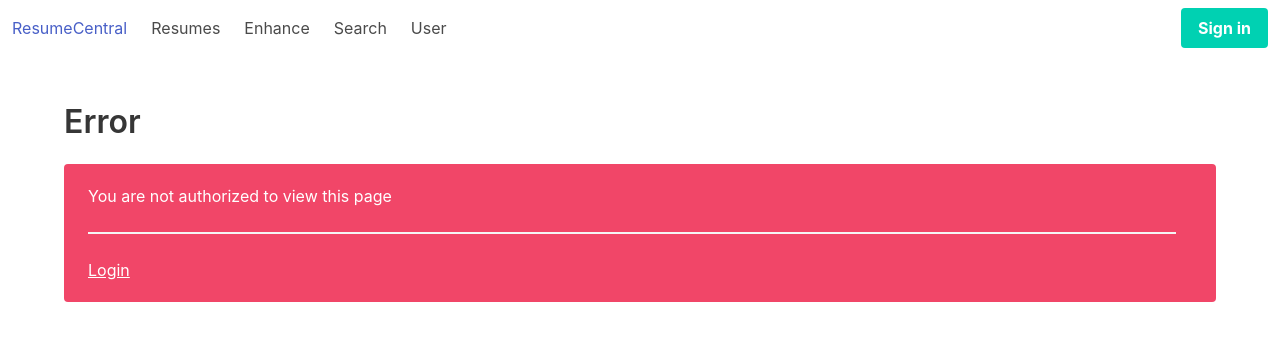
After one commit to pnd-andrei/SmartResume, a Django app: template resumecentral/src/api/templates/response/error.html in a window 1280 px wide. The commit adds this page. Shown: the top 349 px of the page. Run offline with Django 5.2, Linux system fonts and the light colour scheme; the template is opened without the code that fills it, so the values that code supplies are empty.

Commit message:
release mode

```diff
--- /dev/null
+++ b/resumecentral/src/api/templates/response/error.html
@@ -0,0 +1,27 @@
+<!DOCTYPE html>
+<html lang="en">
+<head>
+    <meta charset="UTF-8">
+    <title>Response</title>
+    <link rel="stylesheet" href="https://cdn.jsdelivr.net/npm/bulma@0.9.3/css/bulma.min.css">
+</head>
+<body>
+    {% include 'navbar/nav.html' %}
+
+    <section class="section">
+        <div class="container">
+            <h1 class="title">Error</h1>
+            <div>
+                <div class="notification is-danger">
+                    <h2>You are not authorized to view this page</h2>
+                    <hr>
+                    <div class="login">
+                        <a href="/login">Login</a>
+                    </div>
+                </div>
+            </div>
+
+        </div>
+    </section>
+</body>
+</html>
--- a/resumecentral/src/api/templates/resume/detail.html
+++ b/resumecentral/src/api/templates/resume/detail.html
@@ -16,14 +16,13 @@
                     <li class="subtitle is-size-6"><strong>{{ key }}:</strong> {{ val }}</li>
                 {% endfor %}
             </ul>
-            {% load static %}
             <br>
-            <embed width="800" height="600" src="{% static resource %}" type="application/pdf">
+            <embed width="800" height="600" src="/static{{ resource }}" type="application/pdf">
             <br>
             <br>
             <br>
             <div class="control">
-                <a style="margin-right: 15px;" class="button is-primary" href="{% static resource %}" download="cv">Download</a>
+                <a style="margin-right: 15px;" class="button is-primary" href="/static{{ resource }}" download="cv">Download</a>
                 <a onclick="return confirm('Are you sure you want to delete this cv?')" href="/resumes/delete/id={{id}}" class="button is-danger" type="submit">Delete</a>
             </div>
         </div>
--- a/resumecentral/src/api/views/resume/list.py
+++ b/resumecentral/src/api/views/resume/list.py
@@ -13,7 +13,7 @@ from api.forms.resume import ResumeForm
 from api.models.resume import Resume
 from api.modules.template_paths import template_paths
 from api.serializers.resume import ResumeSerializer
-
+from rest_framework.exceptions import AuthenticationFailed
 
 class ResumeApiView(APIView):
     permission_classes = [IsAdminUser]
--- a/resumecentral/src/config/settings.py
+++ b/resumecentral/src/config/settings.py
@@ -25,7 +25,7 @@ BASE_DIR = Path(__file__).resolve().parent.parent
 SECRET_KEY = "django-insecure-mu4*%s-booi$m-sn=$xtqbx(hgyi#445d$&7h*p&nx&ir&=1q9"
 
 # SECURITY WARNING: don't run with debug turned on in production!
-DEBUG = True
+DEBUG = False
 
 ALLOWED_HOSTS = ['localhost', '127.0.0.1', '.ngrok.io','.ngrok-free.app']
 
@@ -121,9 +121,9 @@ USE_TZ = True
 # Static files (CSS, JavaScript, Images)
 # https://docs.djangoproject.com/en/5.0/howto/static-files/
 
-STATIC_URL = "media/"
+STATIC_URL = "static/"
 
-STATIC_ROOT = os.path.join(BASE_DIR, 'media')
+STATIC_ROOT = os.path.join(BASE_DIR, 'static')
 
 STATICFILES_DIRS = [
     BASE_DIR / "media",
--- a/resumecentral/src/config/urls.py
+++ b/resumecentral/src/config/urls.py
@@ -22,6 +22,10 @@ import api.views.authentication.auth as auth_views
 import api.views.authentication.user.detail as user_views
 import api.views.authentication.user.validation as temp_validation_views
 from api import urls as resume_urls
+from django.conf.urls import handler403, handler500
+from django.urls import re_path
+from django.conf.urls.static import static
+from django.conf import settings
 
 # add in robots.txt dissalow media scanning
 
@@ -33,5 +37,10 @@ urlpatterns = [
     path("login/", auth_views.user_login, name="login"),
     path("logout/", auth_views.user_logout, name="logout"),
     path("validate/<str:temp>", temp_validation_views.TempValidationUserView.as_view()),
-    path("user/", user_views.IndividualUserApiView.as_view()),
-]
+    path("user/", user_views.IndividualUserApiView.as_view())
+]+static(settings.MEDIA_URL, document_root=settings.MEDIA_ROOT)
+
+urlpatterns += static(settings.STATIC_URL, document_root=settings.STATIC_ROOT)
+
+handler403 = "api.views.error.error_403"
+handler500 = "api.views.error.error_500"
```
Also changed, not shown: resumecentral/src/api/modules/template_paths.py (+13 -1 lines), resumecentral/src/api/views/error.py (added, +8 -0 lines).
